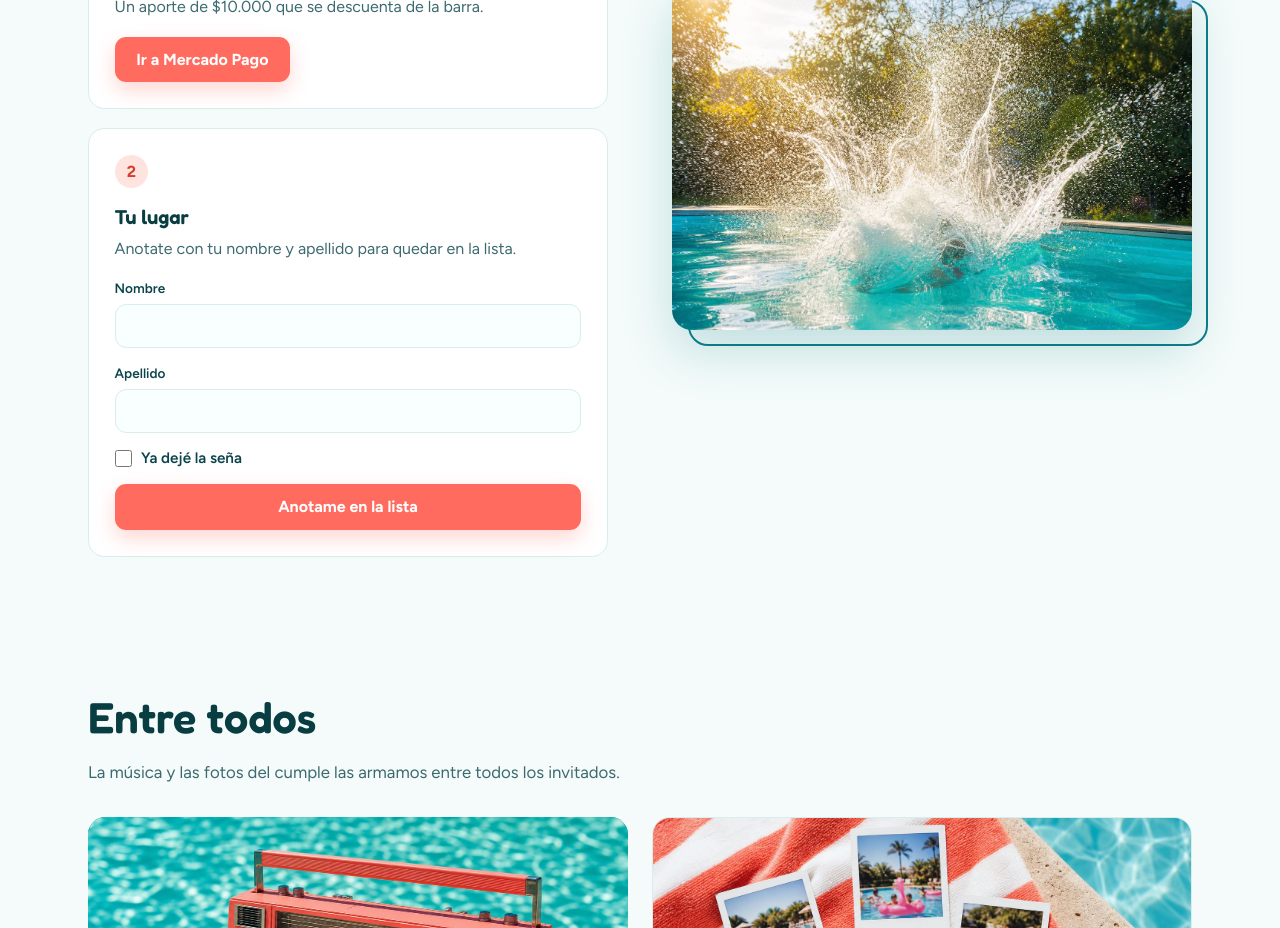
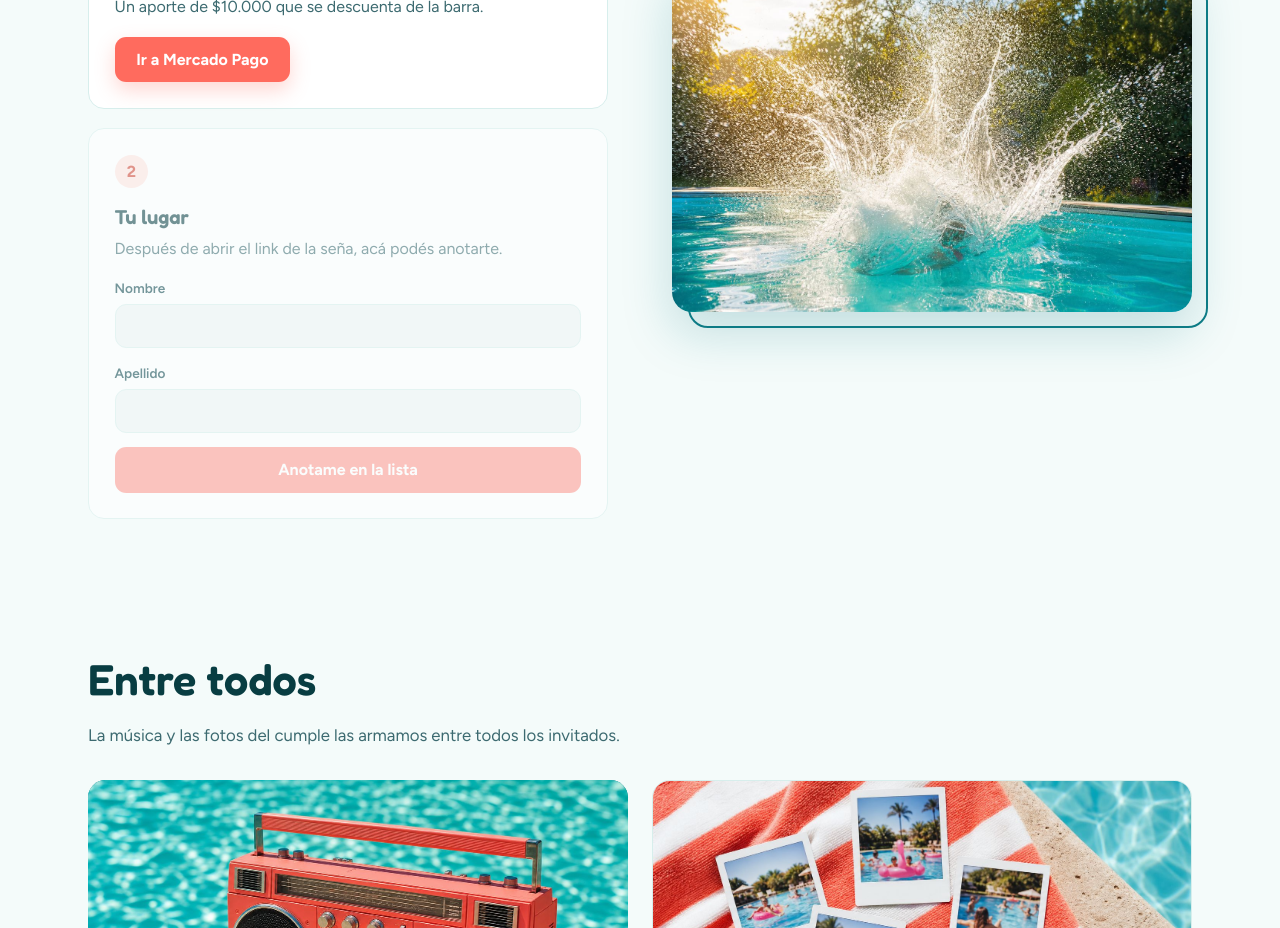
Before and after one commit to Gabriel-Conte-Grand/carmela, a Next.js app: page / in a window 1280 px wide. Shown: the part 1200-2128 px from the top of the page. Built offline with nearby package versions, Linux system fonts and the light colour scheme.

Commit message:
soft lock pay

```diff
--- a/src/app/home.module.css
+++ b/src/app/home.module.css
@@ -316,6 +316,15 @@
   padding: 1.6rem;
 }
 
+.stepLocked {
+  opacity: 0.55;
+}
+
+.stepLocked .rsvpInput:disabled {
+  cursor: not-allowed;
+  background: #eef5f4;
+}
+
 .stepNum {
   display: inline-grid;
   place-items: center;
@@ -537,8 +546,9 @@
 
 .btn:disabled {
   opacity: 0.7;
-  cursor: wait;
+  cursor: not-allowed;
   transform: none;
+  box-shadow: none;
 }
 
 /* ——— RSVP form ——— */
--- a/src/components/ConfirmHome.tsx
+++ b/src/components/ConfirmHome.tsx
@@ -1,17 +1,39 @@
 "use client";
 
-import { FormEvent, useState } from "react";
+import { FormEvent, useEffect, useState } from "react";
 import { event } from "@/lib/event";
 import s from "@/app/home.module.css";
 
 type Status = "idle" | "loading" | "ok" | "error";
 
+const STORAGE_KEY = "carmela-seña-abierta";
+
 export function ConfirmHome() {
   const [nombre, setNombre] = useState("");
   const [apellido, setApellido] = useState("");
-  const [paid, setPaid] = useState(false);
+  const [openedPay, setOpenedPay] = useState(false);
   const [status, setStatus] = useState<Status>("idle");
   const [error, setError] = useState("");
+
+  useEffect(() => {
+    try {
+      if (sessionStorage.getItem(STORAGE_KEY) === "1") {
+        setOpenedPay(true);
+      }
+    } catch {
+      // ignore
+    }
+  }, []);
+
+  function markPayOpened() {
+    setOpenedPay(true);
+    setError("");
+    try {
+      sessionStorage.setItem(STORAGE_KEY, "1");
+    } catch {
+      // ignore
+    }
+  }
 
   async function onSubmit(e: FormEvent) {
     e.preventDefault();
@@ -19,12 +41,12 @@ export function ConfirmHome() {
 
     const n = nombre.trim();
     const a = apellido.trim();
+    if (!openedPay) {
+      setError("Primero abrí el link de la seña para anotarte.");
+      return;
+    }
     if (!n || !a) {
       setError("Completá nombre y apellido.");
-      return;
-    }
-    if (!paid) {
-      setError("Marcá que ya dejaste la seña para anotarte.");
       return;
     }
 
@@ -43,6 +65,11 @@ export function ConfirmHome() {
         throw new Error(data.error || "No se pudo guardar. Probá de nuevo.");
       }
       setStatus("ok");
+      try {
+        sessionStorage.removeItem(STORAGE_KEY);
+      } catch {
+        // ignore
+      }
     } catch (err) {
       setStatus("error");
       setError(err instanceof Error ? err.message : "Algo salió mal.");
@@ -71,16 +98,22 @@ export function ConfirmHome() {
           target="_blank"
           rel="noopener noreferrer"
           className={s.btn}
+          onClick={markPayOpened}
         >
           Ir a Mercado Pago
         </a>
+        {openedPay && (
+          <p className={s.hint}>Cuando vuelvas, podés anotarte acá abajo.</p>
+        )}
       </div>
 
-      <div className={s.step}>
+      <div className={`${s.step} ${!openedPay ? s.stepLocked : ""}`}>
         <span className={s.stepNum}>2</span>
         <h3 className={s.stepTitle}>Tu lugar</h3>
         <p className={s.stepText}>
-          Anotate con tu nombre y apellido para quedar en la lista.
+          {openedPay
+            ? "Anotate con tu nombre y apellido para quedar en la lista."
+            : "Después de abrir el link de la seña, acá podés anotarte."}
         </p>
 
         <form className={s.rsvpForm} onSubmit={onSubmit}>
@@ -93,6 +126,7 @@ export function ConfirmHome() {
               autoComplete="given-name"
               maxLength={60}
               required
+              disabled={!openedPay}
             />
           </label>
           <label className={s.rsvpLabel}>
@@ -104,16 +138,8 @@ export function ConfirmHome() {
               autoComplete="family-name"
               maxLength={60}
               required
+              disabled={!openedPay}
             />
-          </label>
-
-          <label className={s.rsvpCheck}>
-            <input
-              type="checkbox"
-              checked={paid}
-              onChange={(e) => setPaid(e.target.checked)}
-            />
-            <span>Ya dejé la seña</span>
           </label>
 
           {error && <p className={s.rsvpError}>{error}</p>}
@@ -121,7 +147,7 @@ export function ConfirmHome() {
           <button
             type="submit"
             className={s.btn}
-            disabled={status === "loading"}
+            disabled={!openedPay || status === "loading"}
           >
             {status === "loading" ? "Guardando…" : "Anotame en la lista"}
           </button>
```
